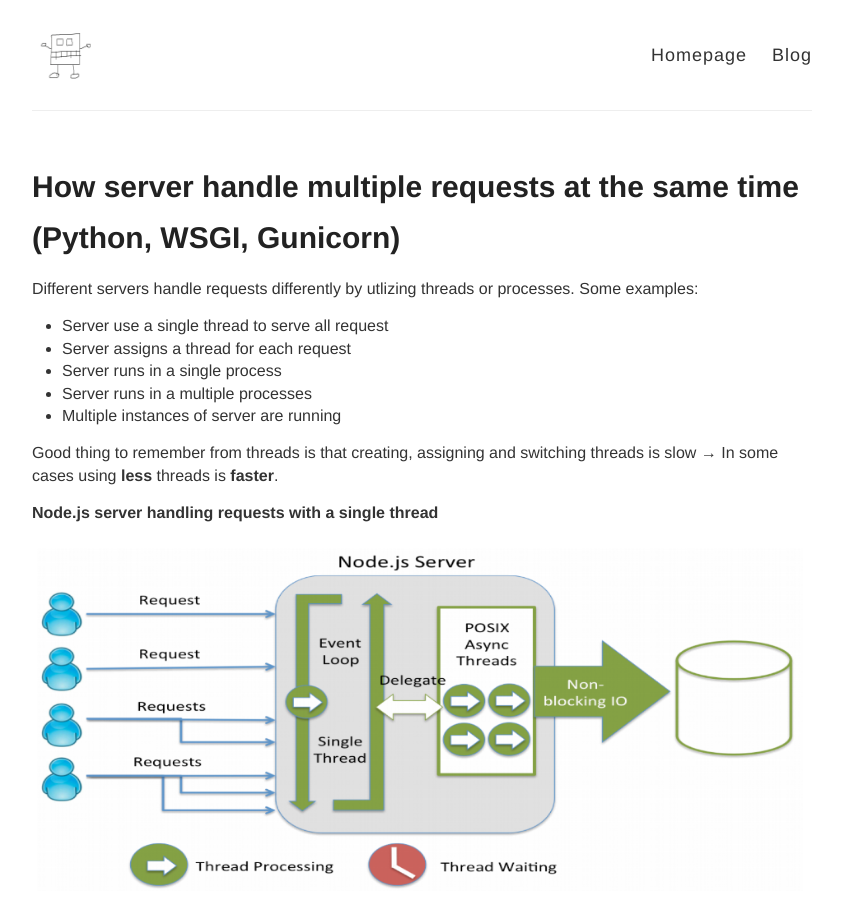
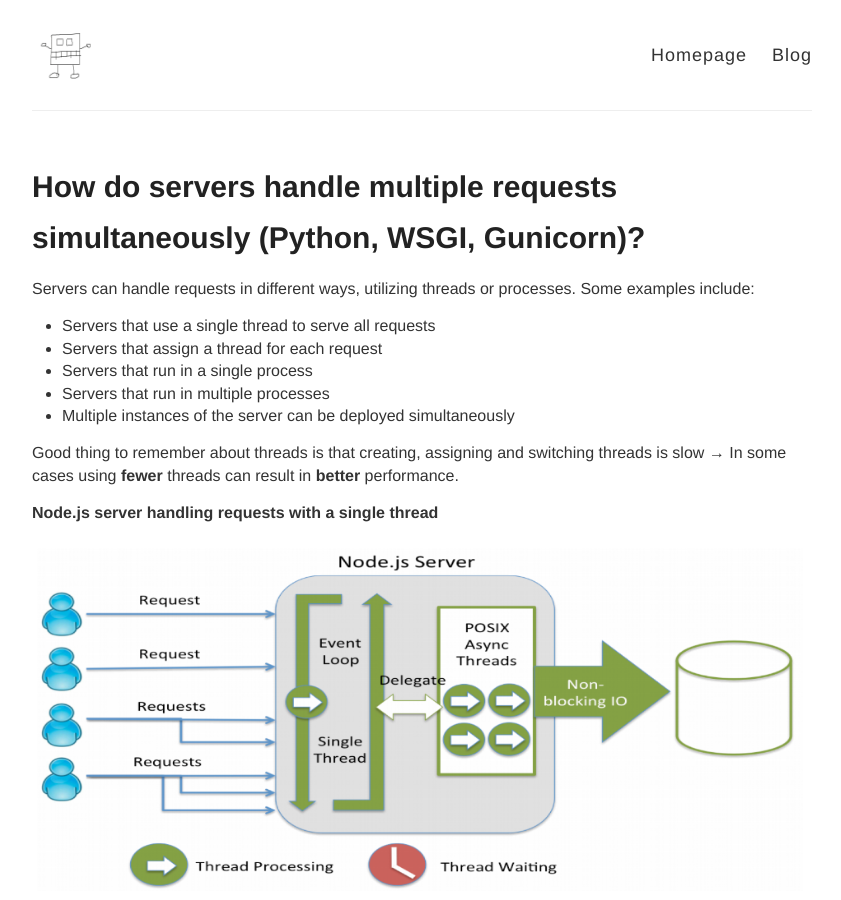
Before and after one commit to ttu/ttu.github.io, a Jekyll site: the page built from _posts/2023-2-20-servers-handling-requests.md, in a window 1280 px wide and 900 px high. Shown: the whole window, without its empty margins (218-1059 px from the left). Built offline with Jekyll 4.4.1, drawn with Linux system fonts in a browser that asks for light colours; some of the changed text lies outside the part shown.

Commit message:
Fixes to servers handling requests post

```diff
--- a/_posts/2023-2-20-servers-handling-requests.md
+++ b/_posts/2023-2-20-servers-handling-requests.md
@@ -1,17 +1,17 @@
 ---
 layout: post
-title: How server handle multiple requests at the same time (Python, WSGI, Gunicorn)
-excerpt: Understanding how different servers work.
+title: How do servers handle multiple requests simultaneously (Python, WSGI, Gunicorn)?
+excerpt: Understanding how different servers handle simultaneous requests.
 ---
-Different servers handle requests differently by utlizing threads or processes. Some examples:
+Servers can handle requests in different ways, utilizing threads or processes. Some examples include:
 
-- Server use a single thread to serve all request
-- Server assigns a thread for each request
-- Server runs in a single process
-- Server runs in a multiple processes
-- Multiple instances of server are running
+- Servers that use a single thread to serve all requests
+- Servers that assign a thread for each request
+- Servers that run in a single process
+- Servers that run in multiple processes
+- Multiple instances of the server can be deployed simultaneously
 
-Good thing to remember from threads is that creating, assigning and switching threads is slow → In some cases using __less__ threads is __faster__.
+Good thing to remember about threads is that creating, assigning and switching threads is slow → In some cases using __fewer__ threads can result in __better__ performance.
 
 
 __Node.js server handling requests with a single thread__
@@ -39,9 +39,9 @@
 
 [https://www.techempower.com/benchmarks/](https://www.techempower.com/benchmarks/)
 
-What is then really fast? More importantly, what is enough for our use case?
+What actually qualifies as 'fast' in real-life scenarios? More importantly, how can we determine what is sufficient for our specific use case?
 
-Things to concider:
+Things to consider:
 * How many simultaneous users our service has?
 * How many requests users create per second?
 * How many of these requests are unique?
@@ -49,7 +49,6 @@
 * ...?
 
 Basic web application requires quite a lot of simultaneous users that raw performance start to really matter. Especially if proper caching is used. If each customer request is e.g. customer specific, then common caching is not an option and performance is even more important.
-
 
 ## Do server handle reqeusts concurrently or parallel?
 
@@ -91,7 +90,7 @@
 
 __Thread vs greenlets__
 
-- Greenlets are like application controlled threads.
+- Greenlets are like application controlled threads
 - Coroutine is same as greenlet
 
 Read more from: [https://medium.com/@nhudinhtuan/gunicorn-worker-types-practice-advice-for-better-performance-7a299bb8f929](https://medium.com/@nhudinhtuan/gunicorn-worker-types-practice-advice-for-better-performance-7a299bb8f929)
```
